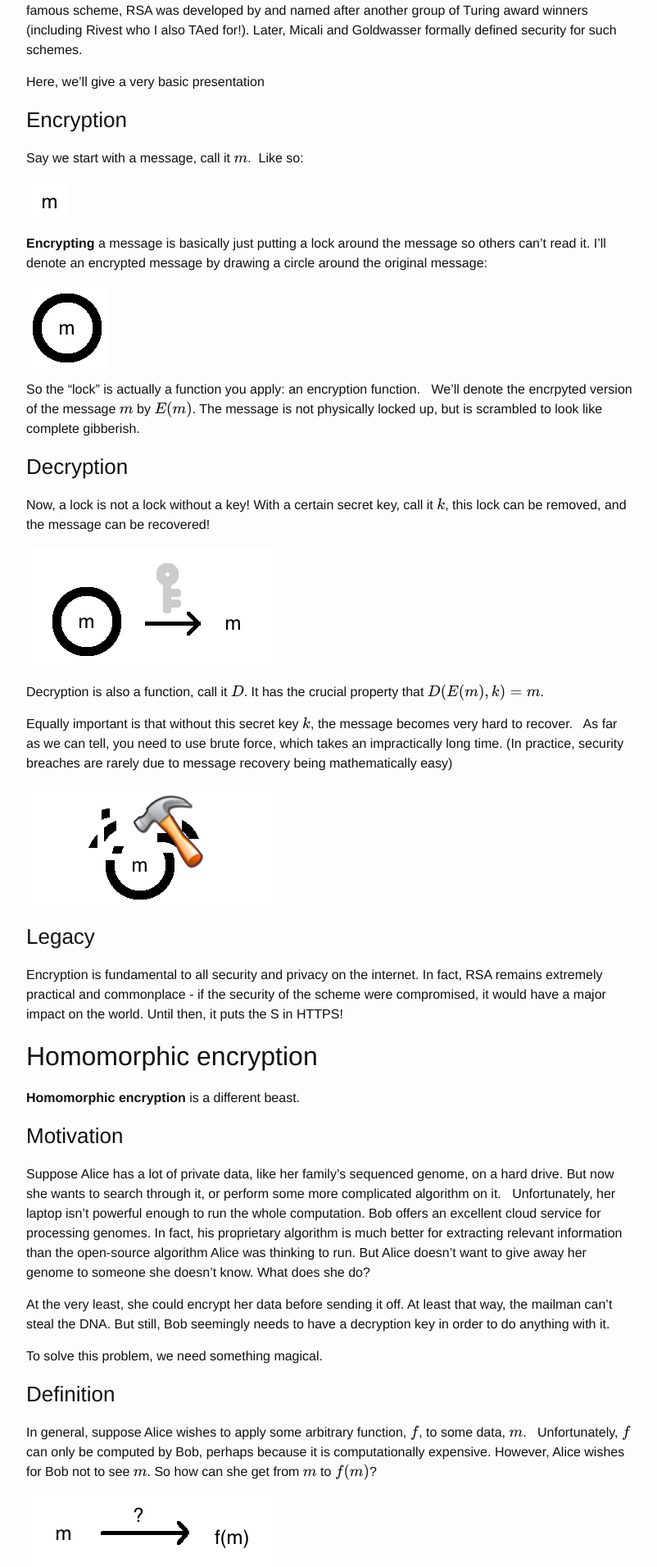
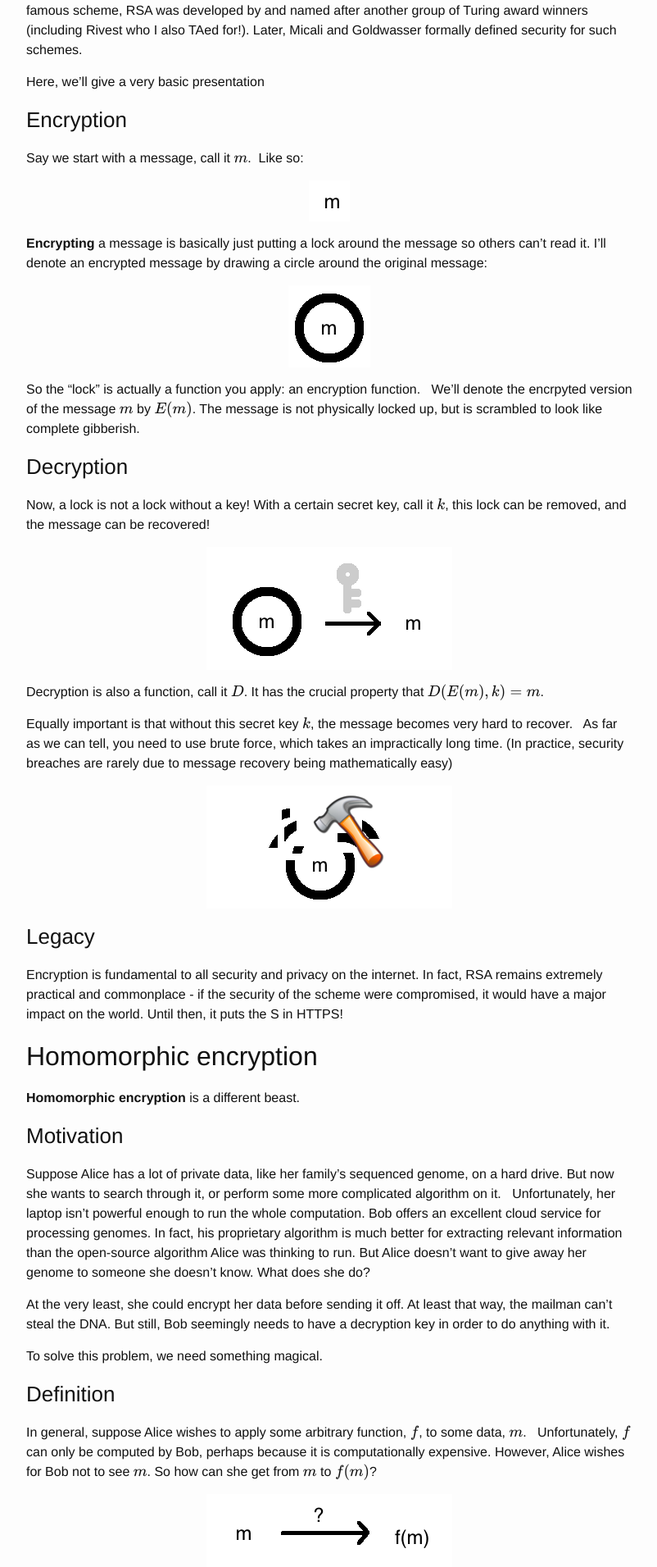
Before and after one commit to dannydenenberg/wuthefwasthat.github.io, a Jekyll site: the page built from _posts/2013-03-21-homomorphic-encryption.markdown, in a window 1280 px wide. Shown: the part 766-2677 px from the top of the page at 82% size, without its empty margins (238-1040 px from the left). Built offline with Jekyll 4.4.1, drawn with Linux system fonts in a browser that asks for light colours; formulas are drawn with MathJax 3.

Commit message:
center image

```diff
--- a/_posts/2013-03-21-homomorphic-encryption.markdown
+++ b/_posts/2013-03-21-homomorphic-encryption.markdown
@@ -4,6 +4,13 @@ title:  "Homomorphic encryption"
 date:   2013-03-21 10:18:32 -0700
 categories: computer science
 ---
+
+<style>
+  img {
+    display: block;
+    margin: 0 auto;
+  }
+</style>
 
 Shafi Goldwasser and Silvio Micali won the Turing Award recently, for their foundational work in cryptography.
 I had the pleasure of working with Silvio (as his TA and as his student) while at MIT,
```
